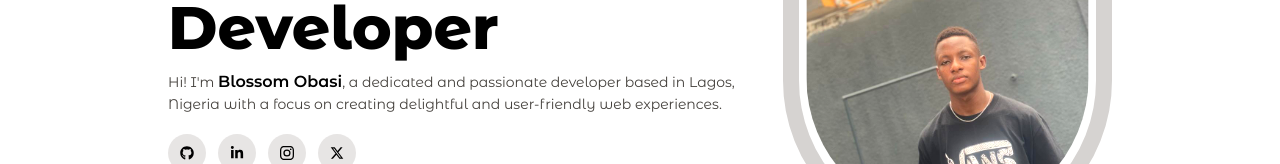
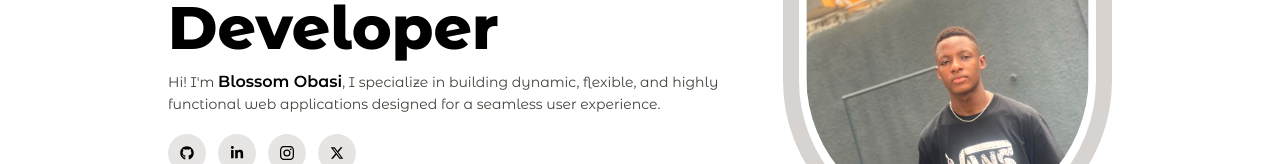
Before and after one commit to blossomobasi/blossoms-portfolio, a Next.js app: page / in a window 1280 px wide. Shown: the part 295-459 px from the top of the page. Built offline with nearby package versions, Linux system fonts and the light colour scheme.

Commit message:
Change home text

```diff
--- a/src/components/Home.tsx
+++ b/src/components/Home.tsx
@@ -22,7 +22,6 @@ const Home = () => {
                         />
                     </div>
                     <h1 className="lg:text-6xl md:text-5xl text-3xl font-extrabold">
-                        {/* Front-End Developer */}
                         Full-stack Developer
                     </h1>
                     <p className="mt-3 text-stone-700 dark:text-stone-500">
@@ -30,8 +29,8 @@ const Home = () => {
                         <span className="font-semibold text-base text-black dark:text-stone-300">
                             Blossom Obasi
                         </span>
-                        , a dedicated and passionate developer based in Lagos, Nigeria with a focus
-                        on creating delightful and user-friendly web experiences.
+                        , I specialize in building dynamic, flexible, and highly functional web
+                        applications designed for a seamless user experience.
                     </p>
 
                     {/* Social media links */}
```
